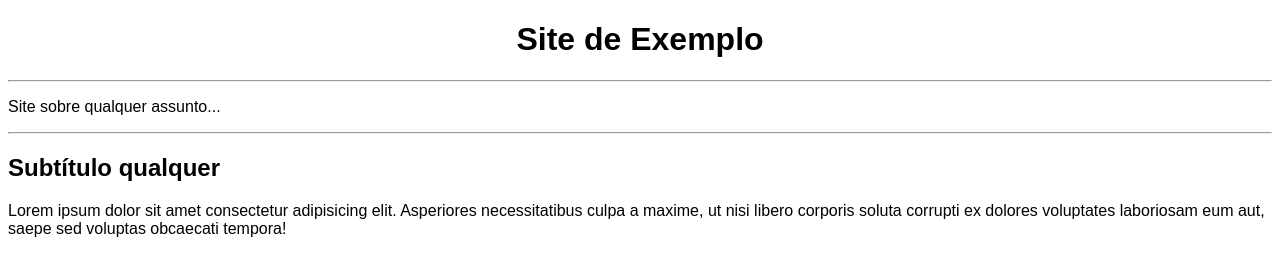
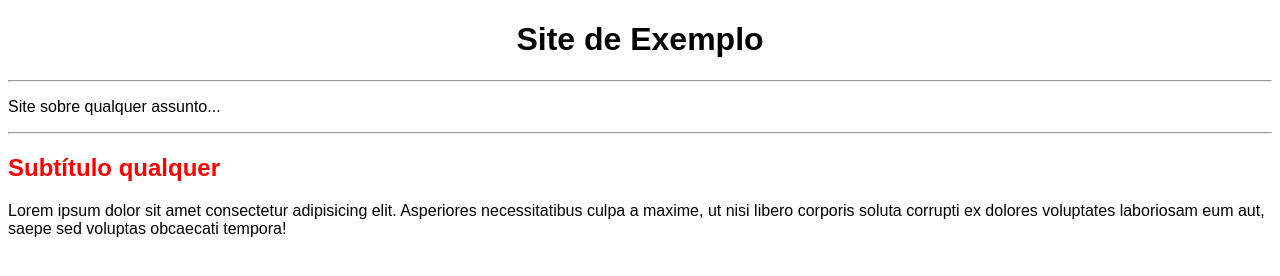
Before and after one commit to nunesdepedro/projeto-site, a plain HTML site: page index.html in a window 1280 px wide. Drawn offline with Linux system fonts and the light colour scheme.

Commit message:
add h2 color

```diff
--- a/css/style.css
+++ b/css/style.css
@@ -1,8 +1,14 @@
-body
+        body
         {
             font-family: Arial, sans-serif;
         }
+
         h1
         {
             text-align: center;
         }
+
+        h2
+        {
+            color: red;
+        }
```
